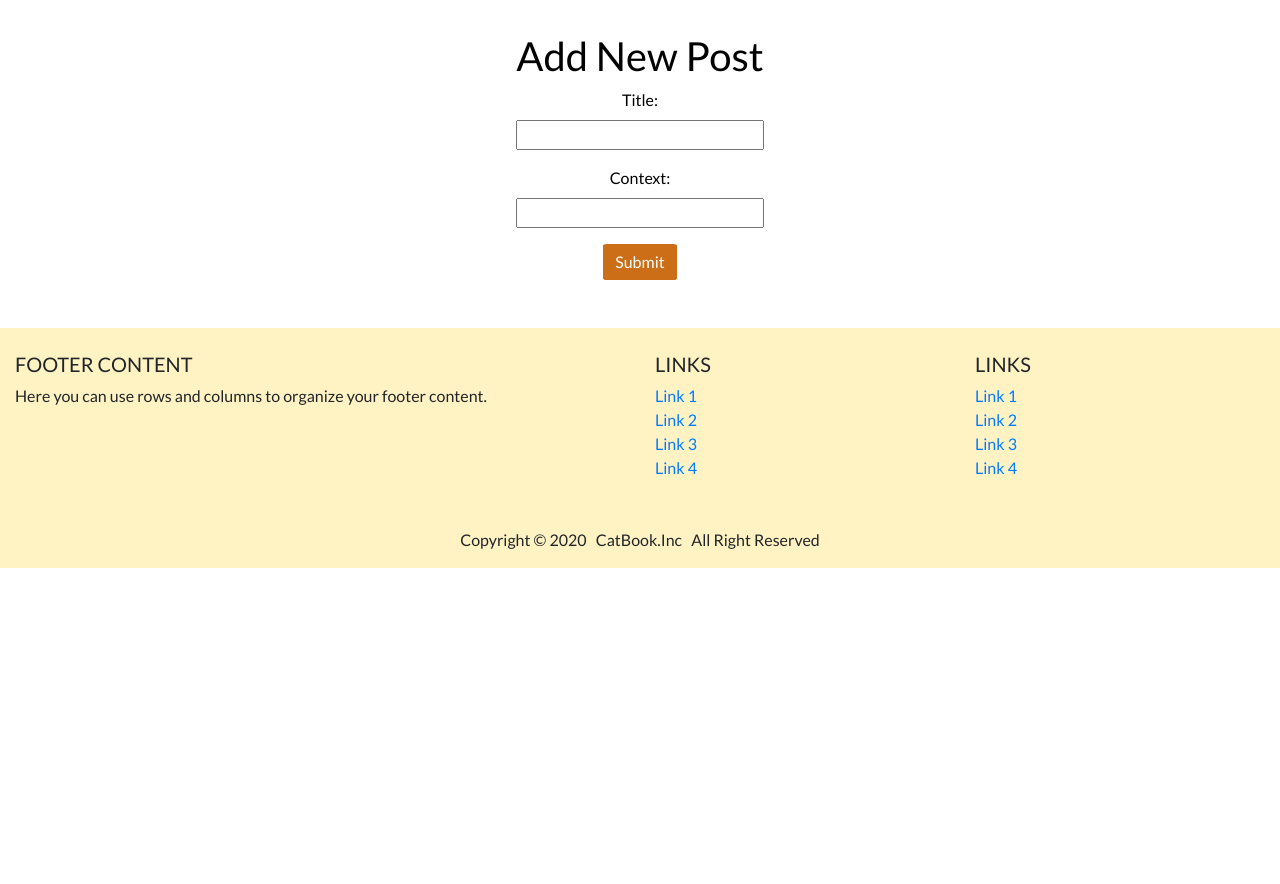
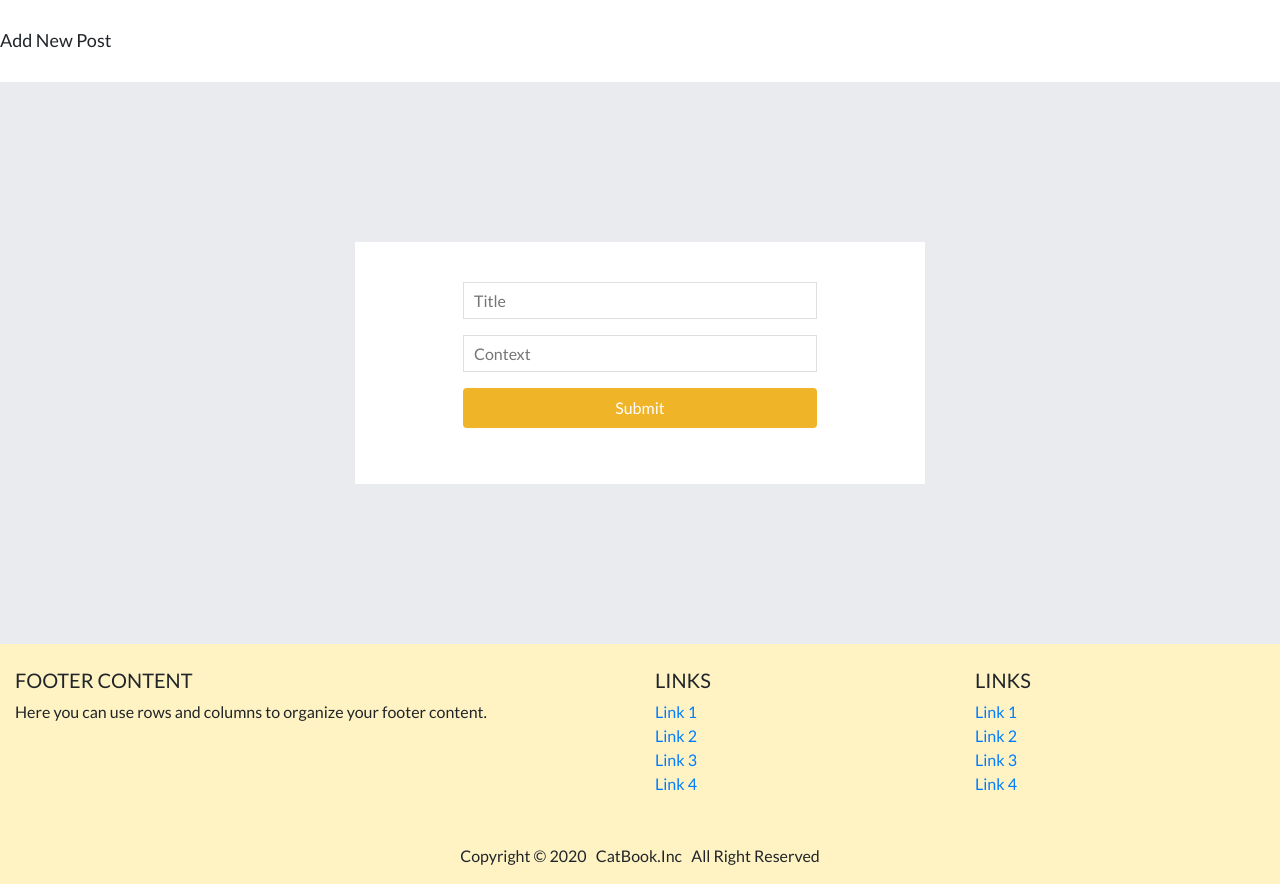
Before and after one commit to amazingshellyyy/catbook, a Django app: page /posts/new in a window 1280 px wide. Shown: the part 74-958 px from the top of the page. Before the commit the page ends 642 px from the top, so only its background shows below. Run offline with Django 3.2, Linux system fonts and the light colour scheme; the visitor is signed in with stand-in values (Sample User, id 1); some libraries are stand-ins or nearby versions.

Commit message:
updates post form page

```diff
--- a/accounts/urls.py
+++ b/accounts/urls.py
@@ -6,6 +6,9 @@ from main_app.views import profile
 
 urlpatterns = [
     path('<int:pk>/edit', views.profile_edit, name='profile_edit'),
+    path('', TemplateView.as_view(template_name='social_app/index.html')),
     url(r'^', include('allauth.urls')),
-
+    path('signup/', views.signup, name='signup'),
+    path('login/', views.login, name='login'),
+    path('logout/', views.logout, name='logout'),
 ]
--- a/main_app/static/css/post_form.css
+++ b/main_app/static/css/post_form.css
@@ -1,4 +1,4 @@
-.form-section{
+/* .form-section{
     width: max-content;
     margin: 2em auto;
     color: black;
@@ -22,4 +22,71 @@
     border-radius: 5%;
     font-size: 1em;
     padding: ;
+} */
+
+.box1 {
+    padding:20vh 0;
+    /* height:100vh; */
+    background-color: #e9ebee;
 }
+
+.inner-box {
+    background-color: white;
+    padding:5vh 5vw;
+    /* max-height: 50vh; */
+    overflow: hidden;
+}
+
+h1 {
+    font-size: 18px;
+    margin: 30px 0;
+}
+
+input{
+    background-color:transparent;
+    border:1px solid #dddfe2;
+    color: #1d2129;
+    line-height: 16px;
+    width: 80%;
+    padding: .5rem .3rem;
+    /* margin: 8px 0; */
+    box-sizing: border-box;
+}
+
+.btn {
+    width: 80%;
+    border:none;
+    background-color: #F0B429;
+    color:white;
+    padding: .5rem .3rem;
+}
+  /* styling placeholder */
+::-webkit-input-placeholder { /* Chrome/Opera/Safari */
+    font-size:1rem;
+    padding:5px;
+}
+
+::-moz-placeholder { /* Firefox 19+ */
+    font-size:1rem;
+    padding:5px;
+}
+
+:-ms-input-placeholder { /* IE 10+ */
+    font-size:1rem;
+    padding:5px;
+}
+
+:-moz-placeholder { /* Firefox 18- */
+    font-size:1rem;
+    padding:5px;
+}
+
+/* Small devices (landscape phones, 576px and up) */
+@media (max-width: 576px) {
+
+}
+
+/* Medium devices (tablets, 768px and up) */
+@media (max-width: 768px) {
+
+}
--- a/main_app/templates/index.html
+++ b/main_app/templates/index.html
@@ -5,7 +5,7 @@
 {% endblock styles %}
 {% block nav_left%}
 <li class="nav-item">
-  <a class="nav-link" href="#">About Us</a>
+  <a class="nav-link" href="{% url 'about_us'%}">About Us</a>
 </li>
 {% endblock nav_left %}
 {% block nav_right%}
--- a/main_app/templates/post_form.html
+++ b/main_app/templates/post_form.html
@@ -5,12 +5,34 @@
 {% endblock styles %}
 
 {% block content %}
-    <section class="form-section">
+    <!-- <section class="form-section">
         <h1>{{header}}</h1>
         <form  method="POST" class="post-form">
             {% csrf_token %}
             {{form.as_p}}
             <button type="submit" class="btn btn-primary">Submit</button>
         </form>
-    </section>
+    </section> -->
+    <h1>{{header}}</h1>
+    <div class="box1">
+        <div class="container text-center">
+            <div class="row">
+            <div class="col-sm-3"></div>
+            <div class="col-sm-6 inner-box">
+                <form action="{% url 'post_create' %}" method="POST" claass="post-form">
+                    {% csrf_token %}
+                    <p>
+                        <input type="text" name="title" maxlength="140" minlength="2" required placeholder="Title">
+                    </p>
+                    <p>
+                        <input type="email" name="email" maxlength="750" minlength="2" required placeholder="Context">
+                    </p>
+                    </p>
+                        <button class="btn" type="submit">Submit</button>
+                </form>
+            </div>
+            <div class="col-sm-6"></div>
+            </div>
+        </div>
+    </div>
 {% endblock %}
--- a/main_app/templates/profile.html
+++ b/main_app/templates/profile.html
@@ -104,7 +104,7 @@
                             <div class="row">
                                 <div class="col-sm-10">
                                     <h5 class="font-weight-normal">{{comment.context}}</h5>
-                                    <h6 class="card-subtitle mb-2 text-muted font-weight-normal">{{post.user.username}}
+                                    <h6 class="card-subtitle mb-2 text-muted font-weight-normal">{{comment.user.username}}
                                         - {{comment.date}}</h6>
                                 </div>
                                 {{ comment.body | linebreaks }}
--- a/main_app/views.py
+++ b/main_app/views.py
@@ -53,7 +53,7 @@ def is_search_requested(request):
 
 # Create your views here.
 def index(request):
-	load_fake()
+	# load_fake()
 	# if user search redirect to global view
 	if(is_search_requested(request)):
 		return redirect('global_view', request.POST['query'])
@@ -77,7 +77,7 @@ def profile(request, pk=None):
 	follower_count = FollowingUser.objects.filter(follow_user_id = user).count()
 
 	# ========== Changes from Submaster ======
-	# return render(request, 'profile.html', {'user':user, 'posts' : posts, 'comments': comments})
+	# return render(request, 'profile.html', {'user':user, 'posts' : posts})
 
 
 	# ****Check if current user is not viewing their profile
```
Also changed, not shown: accounts/models.py (line endings or trailing spaces).
